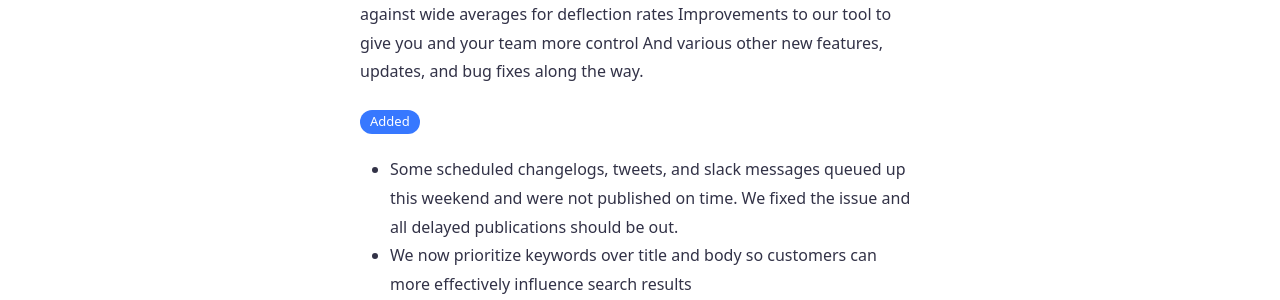
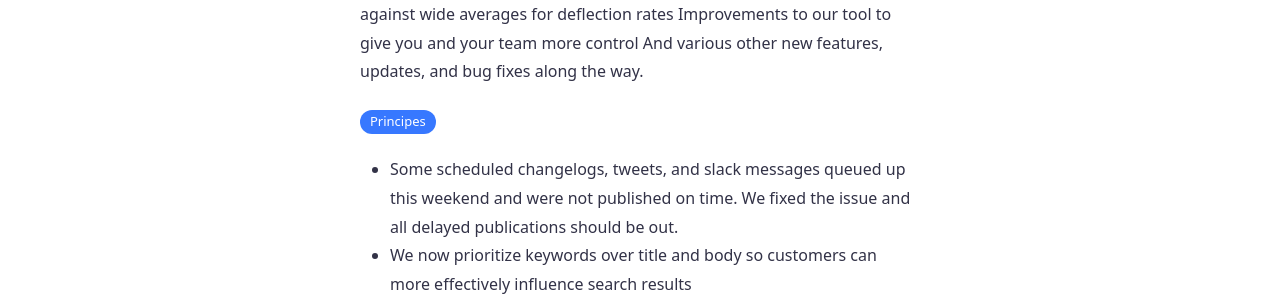
Before and after one commit to datactivist/vademecum, a Jekyll site: the page built from changelog-posts.md, in a window 1280 px wide and 900 px high. Shown: the part 433-733 px from the top of the window. Built offline with Jekyll 4.4.1, drawn with Linux system fonts in a browser that asks for light colours.

Commit message:
Update tags.yml

```diff
--- a/_data/tags.yml
+++ b/_data/tags.yml
@@ -1,6 +1,6 @@
 # Tags
 added:
-  text: Added
+  text: Principes
   color: "#3778ff"
 
 changed:
```
